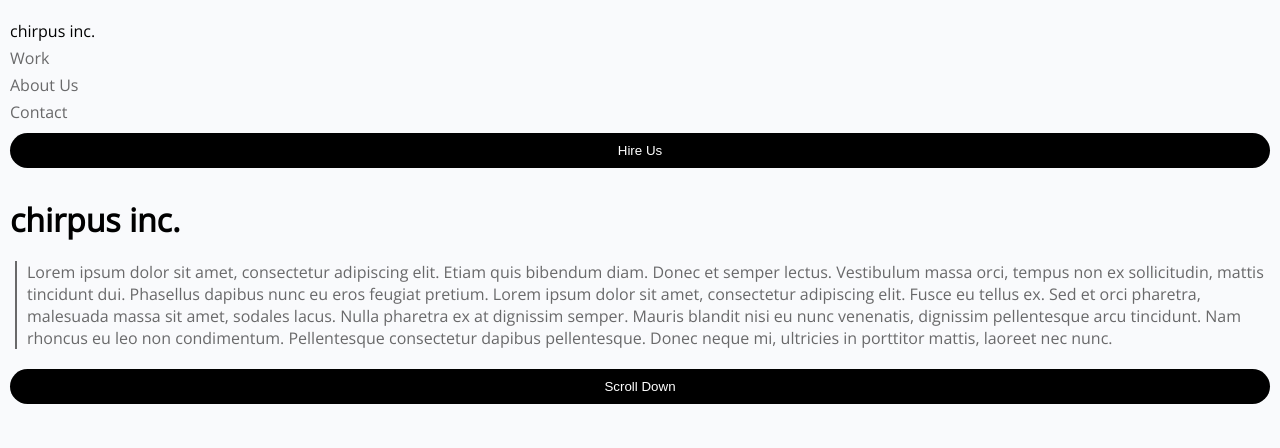
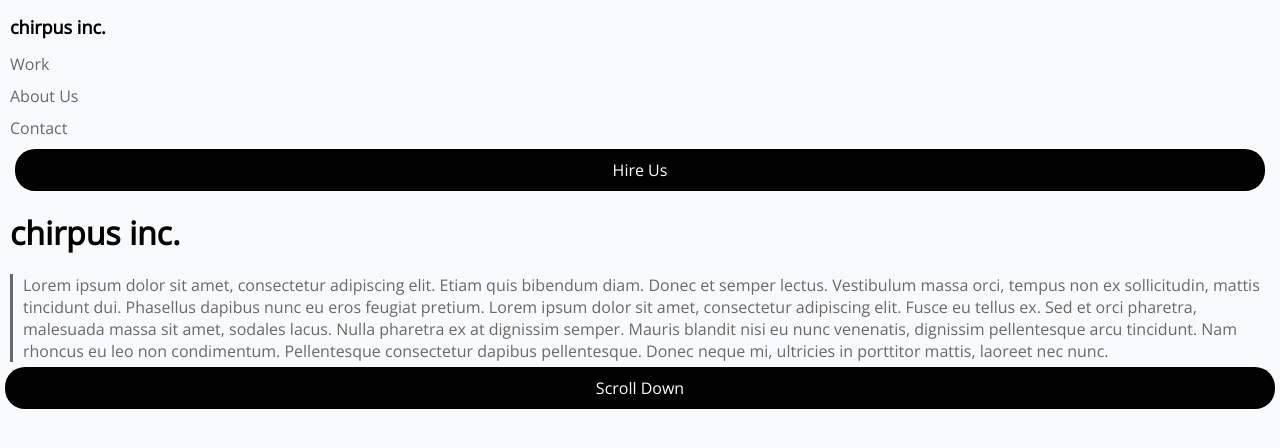
Before and after one commit to JackRie/HTML-CSS-Lab1, a plain HTML site: page index.html in a window 1280 px wide. Drawn offline with nearby package versions, Linux system fonts and the light colour scheme.

Commit message:
changes made during class

```diff
--- a/index.html
+++ b/index.html
@@ -9,24 +9,26 @@
 </head>
 <body>
     <header>
-        <ul>
-            <li>chirpus inc.</li>
-            <li><a href="#">Work</a></li>
-            <li><a href="#">About Us</a></li>
-            <li><a href="#">Contact</a></li>
-        </ul>
+        <h1 class="company-name"><a href="" class="company-link">chirpus inc.</a></h1>
+        <nav>
+            <ul class="nav-list">
+                <li class="nav-item"><a href="#" class="link">Work</a></li>
+                <li class="nav-item"><a href="#" class="link">About Us</a></li>
+                <li class="nav-item"><a href="#" class="link">Contact</a></li>
+                <li class="nav-item"><a href="#" class="link button">Hire Us</a></li>
+            </ul>
+        </nav>
     </header>
+
     <main>
-        <div class="btn-container">
-            <button>Hire Us</button>
-        </div>
-        <h1>chirpus inc.</h1>
+
         <section>
-            <p>Lorem ipsum dolor sit amet, consectetur adipiscing elit. Etiam quis bibendum diam. Donec et semper lectus. Vestibulum massa orci, tempus non ex sollicitudin, mattis tincidunt dui. Phasellus dapibus nunc eu eros feugiat pretium. Lorem ipsum dolor sit amet, consectetur adipiscing elit. Fusce eu tellus ex. Sed et orci pharetra, malesuada massa sit amet, sodales lacus. Nulla pharetra ex at dignissim semper. Mauris blandit nisi eu nunc venenatis, dignissim pellentesque arcu tincidunt. Nam rhoncus eu leo non condimentum. Pellentesque consectetur dapibus pellentesque. Donec neque mi, ultricies in porttitor mattis, laoreet nec nunc.</p>
+            <h2 class="about-title">chirpus inc.</h2>
+            <p class="about-text">Lorem ipsum dolor sit amet, consectetur adipiscing elit. Etiam quis bibendum diam. Donec et semper lectus. Vestibulum massa orci, tempus non ex sollicitudin, mattis tincidunt dui. Phasellus dapibus nunc eu eros feugiat pretium. Lorem ipsum dolor sit amet, consectetur adipiscing elit. Fusce eu tellus ex. Sed et orci pharetra, malesuada massa sit amet, sodales lacus. Nulla pharetra ex at dignissim semper. Mauris blandit nisi eu nunc venenatis, dignissim pellentesque arcu tincidunt. Nam rhoncus eu leo non condimentum. Pellentesque consectetur dapibus pellentesque. Donec neque mi, ultricies in porttitor mattis, laoreet nec nunc.</p>
         </section>
-        <div class="btn-container">
-            <button>Scroll Down</button>
-        </div>
+
+        <a href="#" class="link button">Scroll Down</a>
+
     </main>
 </body>
 </html>
--- a/styles.css
+++ b/styles.css
@@ -9,46 +9,40 @@ body {
     background-color: #F9FAFC;
 }
 
-ul {
-    list-style: none;
-    margin-top: 20px;
-}
-
-li {
-    margin: 5px 10px;;
-}
-
-a {
-    color: #69696A;
+.company-link {
+    color: #000;
     text-decoration: none;
-}
-
-h1 {
-    margin-left: 10px;
-    margin-top: 30px;
-
-}
-
-section {
-    border-left: 2px solid #69696A;
-    margin: 20px 15px;
-}
-
-p {
-    color: #69696A;
+    font-size: 18px;
     margin-left: 10px;
 }
 
-.btn-container {
-    display: block;
-    margin: 10px;
+.nav-item {
+    margin: 10px 10px;
 }
 
-button {
+.link {
+    text-decoration: none;
+    color: #69696A;
+}
+
+.button {
+    display: block;
     background-color: #000;
     color: #FFF;
-    width: 100%;
-    border: none;
-    border-radius: 48px;
+    border-radius: 20px;
+    text-align: center;
     padding: 10px;
+    margin: 5px;
 }
+
+.about-title {
+    font-size: 32px;
+    margin: 20px 10px;
+}
+
+.about-text {
+    border-left: 3px solid #69696A;
+    padding-left: 10px;
+    margin-left: 10px;
+    color: #69696A;
+}
```
